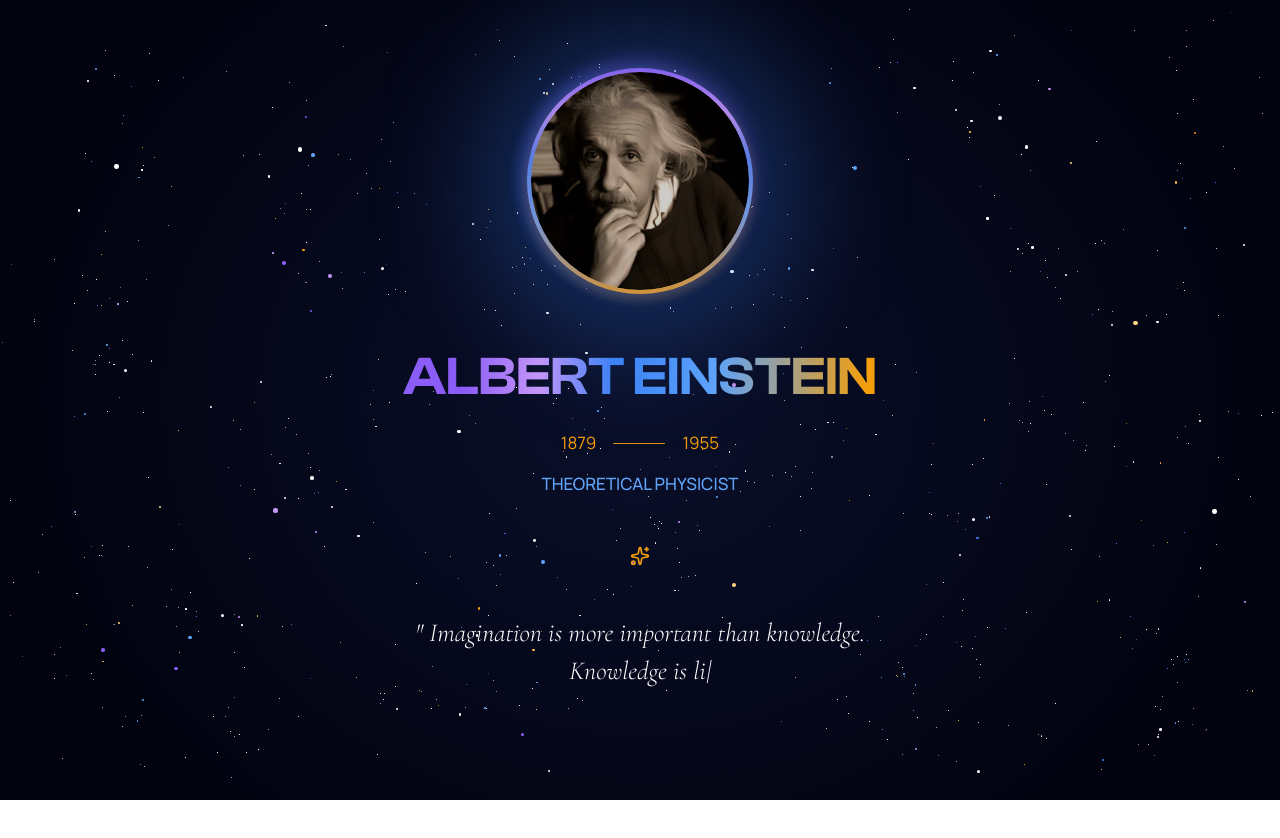
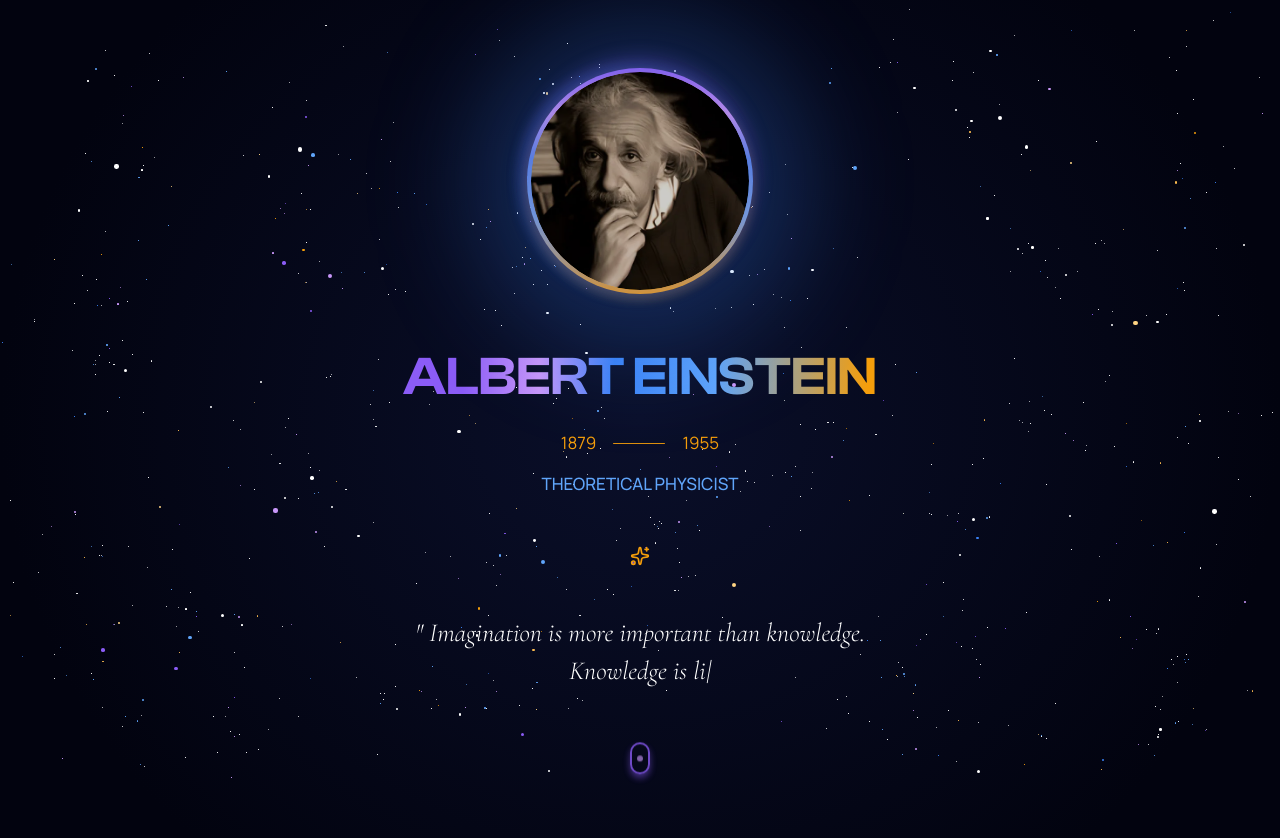
Before and after one commit to pedromst2000/Einstein-Tribute-Page, a React (Vite) app: page / in a window 1280 px wide. Before the commit the page ends 800 px from the top, so only its background shows below. Built offline with nearby package versions, Linux system fonts and the light colour scheme.

Commit message:
feat: hero scroll indicator (#33)

```diff
--- a/src/sections/Hero/Hero.tsx
+++ b/src/sections/Hero/Hero.tsx
@@ -2,6 +2,7 @@ import React from "react";
 import { Sparkles } from "lucide-react";
 import Avatar from "./components/Avatar";
 import EinsteinIdentity from "./components/EinsteinIdentity";
+import ScrollIndicator from "./components/ScrollIndicator";
 import Quote from "../../components/Quote";
 import Icon from "../../components/Icon";
 
@@ -22,6 +23,7 @@ const Hero: React.FC = () => {
         content="Imagination is more important than knowledge. Knowledge is limited. Imagination encircles the world."
         variant="main"
       />
+      <ScrollIndicator />
     </div>
   );
 };
--- /dev/null
+++ b/src/sections/Hero/components/ScrollIndicator.tsx
@@ -0,0 +1,21 @@
+import React from "react";
+
+const ScrollIndicator: React.FC = () => {
+  return (
+    <div className="flex justify-center">
+      <div
+        className="scroll-indicator-container xs:w-[20px] xs:h-[32px] sm:w-[20px] sm:h-[32px] md-sm:w-[20px] md-sm:h-[32px] sm-lg:w-[20px] sm-lg:h-[32px] sm-md:w-[20px] sm-md:h-[32px] md-lg:w-[20px] md-lg:h-[32px] lg:w-[20px] lg:h-[32px] xl:w-[20px] xl:h-[32px] 2xl:w-[20px] 2xl:h-[36px] 3xl:w-[20px] 3xl:h-[36px] 4xl:w-[26px] 4xl:h-[44px] 4xl-5xl:w-[36px] 4xl-5xl:h-[64px] 5xl:w-[36px] 5xl:h-[64px] border-2 border-violet-600 rounded-[60px]"
+        style={{
+          boxShadow: "0 4px 7px 0 rgba(139, 92, 246, 0.6)",
+          display: "flex",
+          alignItems: "center",
+          justifyContent: "center",
+        }}
+      >
+        <div className="scroll-indicator-circle xs:w-[6px] xs:h-[6px] sm:w-[6px] sm:h-[6px] md-sm:w-[6px] md-sm:h-[6px] sm-lg:w-[6px] sm-lg:h-[6px] sm-md:w-[6px] sm-md:h-[6px] md-lg:w-[6px] md-lg:h-[6px] lg:w-[6px] lg:h-[6px] xl:w-[6px] xl:h-[6px] 2xl:w-[6px] 2xl:h-[6px] 3xl:w-[6px] 3xl:h-[6px] 4xl:w-[7px] 4xl:h-[7px] 4xl-5xl:w-[12px] 4xl-5xl:h-[12px] 5xl:w-[12px] 5xl:h-[12px] bg-violet-400 rounded-full" />
+      </div>
+    </div>
+  );
+};
+
+export default ScrollIndicator;
--- a/src/styles/animations.css
+++ b/src/styles/animations.css
@@ -35,6 +35,38 @@
   }
 }
 
+/* Scroll indicator bounce animation */
+@keyframes bounce-scroll {
+  0%,
+  100% {
+    opacity: 1;
+    transform: translateY(0);
+  }
+
+  50% {
+    opacity: 0.6;
+    transform: translateY(8px);
+  }
+}
+
+/* Scroll indicator circle movement - simulates scrolling */
+@keyframes scroll-circle-movement {
+  0% {
+    transform: translateY(-3px);
+    opacity: 0.6;
+  }
+
+  50% {
+    transform: translateY(3px);
+    opacity: 1;
+  }
+
+  100% {
+    transform: translateY(-3px);
+    opacity: 0.6;
+  }
+}
+
 /* Star styling with animation support */
 .star {
   position: absolute;
@@ -42,3 +74,14 @@
   animation: twinkle var(--animation-duration) infinite;
   pointer-events: none;
 }
+
+/* Scroll indicator container animation */
+.scroll-indicator-container {
+  overflow: hidden;
+  animation: bounce-scroll 2s ease-in-out infinite;
+}
+
+/* Inner circle scroll animation */
+.scroll-indicator-circle {
+  animation: scroll-circle-movement 2s ease-in-out infinite;
+}
```
